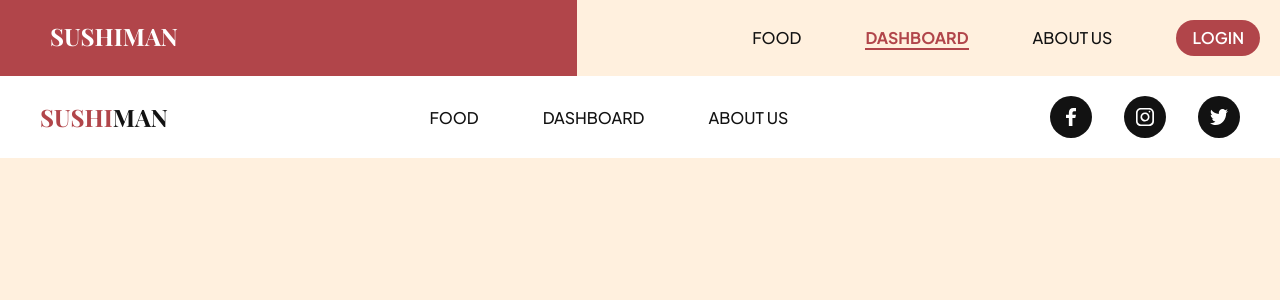
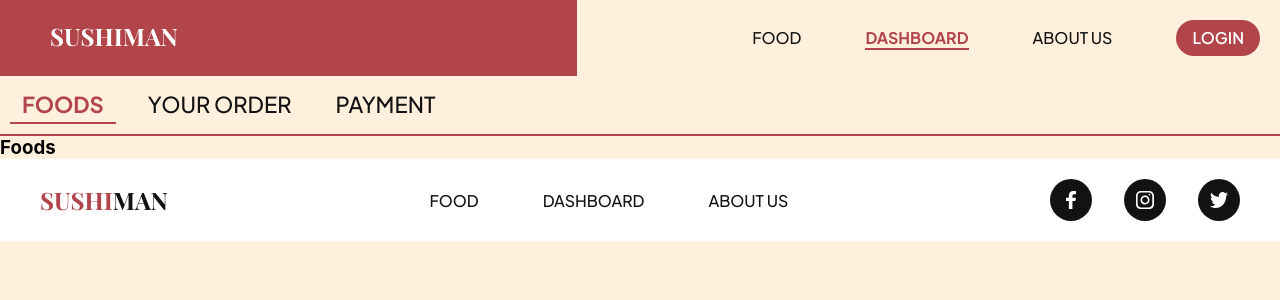
Before and after one commit to Ismailouab/sushi-app, a React (Create React App) app: page /client/dashboard in a window 1280 px wide. Shown: the top 300 px of the page. Built offline with nearby package versions, Linux system fonts and the light colour scheme; no server answers.

Commit message:
add new lines in ClientDashboard and create his style css files

```diff
--- a/src/component/ClientDashboard.jsx
+++ b/src/component/ClientDashboard.jsx
@@ -1,22 +1,70 @@
-import React from 'react'
+import React , { useState } from 'react'
 import Header from './Header'
 import { useAuth } from '../context/AuthContext';
-
+import '../css/ClientDashboard.css'
 
 function ClientDashboard({onShowInfoClick}) {
   const { user } = useAuth();
-
+  const [selectedSection, setSelectedSection] = useState("foods");
   return (
     <div>
-      <Header onShowInfoClick={onShowInfoClick}/>
+      <Header onShowInfoClick={onShowInfoClick} />
+
       {user && (
-        <div className="client-dashboard__user-info" data-aos="fade-right">
-          <h2 className="name">Hello, {user.name}</h2>
+        <div className="username" data-aos="fade-right">
+          <h2 className="name">
+            Hello,<span className="first">{user.name}</span>
+          </h2>
         </div>
       )}
 
+      {/* Breadcrumb Navigation */}
+      <nav className="client-dashboard__breadcrumb" data-aos="fade-right">
+        <ul>
+          <li
+            className={selectedSection === "foods" ? "active" : ""}
+            onClick={() => setSelectedSection("foods")}
+          >
+            Foods
+          </li>
+          <li
+            className={selectedSection === "yourOrder" ? "active" : ""}
+            onClick={() => setSelectedSection("yourOrder")}
+          >
+            Your Order
+          </li>
+          <li
+            className={selectedSection === "payment" ? "active" : ""}
+            onClick={() => setSelectedSection("payment")}
+          >
+            Payment
+          </li>
+        </ul>
+      </nav>
+
+      {/* Render Section Based on Selection */}
+      {selectedSection === "foods" && (
+        <div className="foods-section">
+          <h3>Foods</h3>
+          {/* Display food items here */}
+        </div>
+      )}
+
+      {selectedSection === "yourOrder" && (
+        <div className="your-order-section">
+          <h3>Your Order</h3>
+          {/* Display user's order details here */}
+        </div>
+      )}
+
+      {selectedSection === "payment" && (
+        <div className="payment-section">
+          <h3>Payment</h3>
+          {/* Display payment section here */}
+        </div>
+      )}
     </div>
-  )
+  );
 }
 
-export default ClientDashboard
+export default ClientDashboard;
--- a/src/component/Food.jsx
+++ b/src/component/Food.jsx
@@ -70,7 +70,7 @@ function Food({ onLoginClick, onConsultClick,onShowInfoClick }) {
   const handleOrderClick = (food) => {
     if (user) {
       // If the user is logged in, navigate to the Order page and pass the food info
-      navigate('/order', { state: { food } });
+      navigate('/client/dashboard', { state: { food } });
     } else {
       // If the user is not logged in, show the login modal
       onLoginClick();
--- /dev/null
+++ b/src/css/ClientDashboard.css
@@ -0,0 +1,29 @@
+.client-dashboard__breadcrumb ul {
+    display: flex;
+    list-style: none;
+    gap: 20px;
+    padding: 10px;
+    border-bottom: 2px solid var(--primary-color);
+  }
+
+  .client-dashboard__breadcrumb li {
+    font-weight: 500;
+    font-family: var(--plus-jakarta-sans);
+    color: var(--secondary-color);
+    font-size: 22px;
+    text-transform: uppercase;
+    cursor: pointer;
+    padding: 8px 12px;
+    line-height: 20px;
+    transition: all 0.3s ease;
+  }
+
+  .client-dashboard__breadcrumb li:hover {
+    color: var(--primary-color);
+  }
+
+  .client-dashboard__breadcrumb li.active {
+    font-weight: bold;
+    color: var(--primary-color);
+    border-bottom: 2px solid var(--primary-color);
+  }
```
